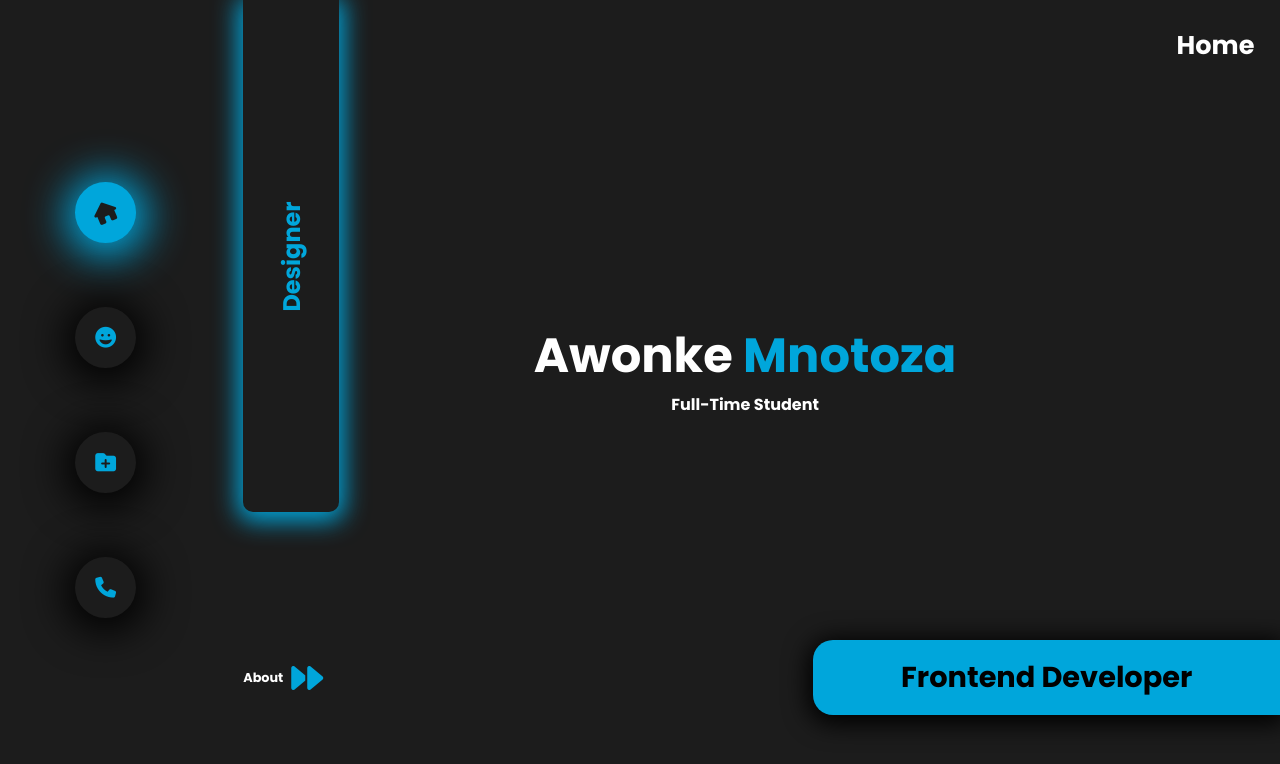
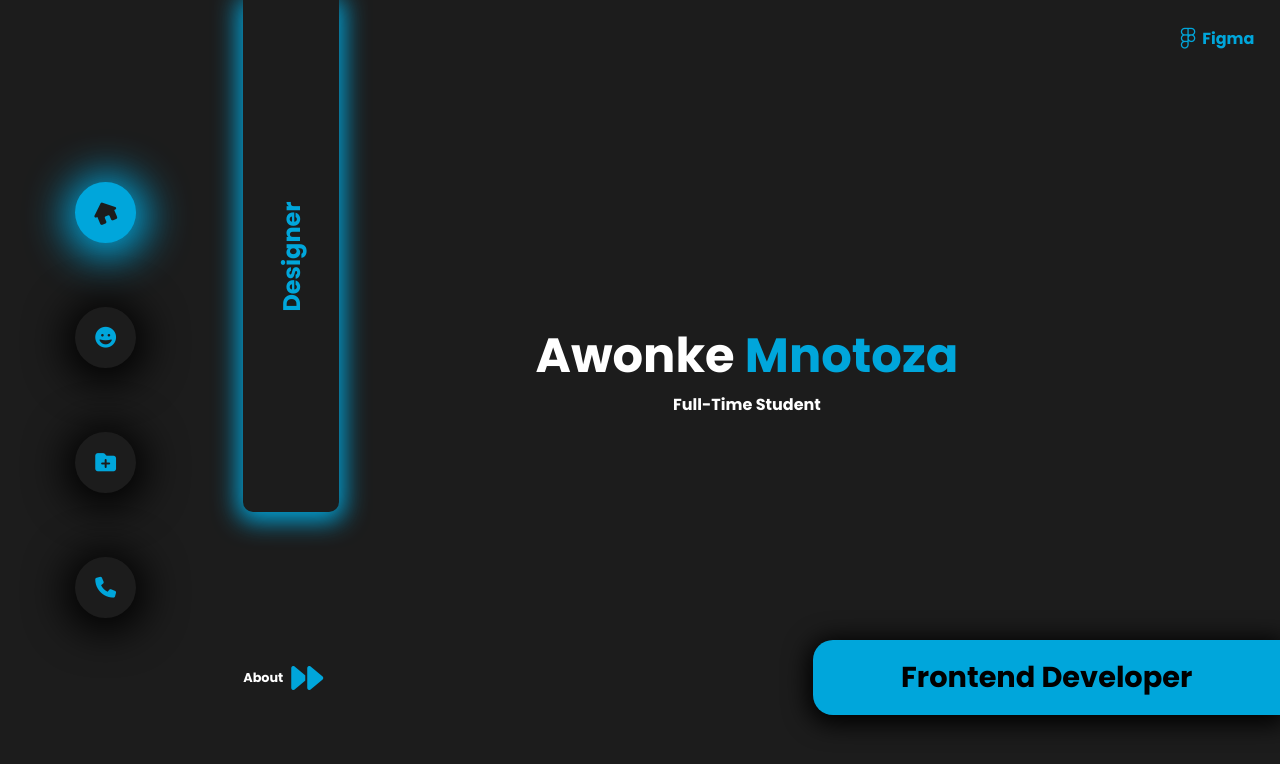
Before and after one commit to contawo/contawo-first-portfolio, a React (Create React App) app: page / in a window 1280 px wide. Shown: the top 764 px of the page. Built offline with nearby package versions, Linux system fonts and the light colour scheme.

Commit message:
Adding a figma link

```diff
--- a/src/pages/Home.js
+++ b/src/pages/Home.js
@@ -16,7 +16,10 @@ const Home = () => {
                         <h2>Full-Time Student</h2>
                     </div>
                     <div className='home-title'>
-                        <h1>Home</h1>
+                        <a href="https://www.figma.com/file/gvCz4hK6cgoxVewcGaq17X/My-Profile-Design?node-id=0%3A1" target="_blank" rel="noopener noreferrer" className='resume'>
+                            <i class="fa-brands fa-figma"></i>
+                            <h1>Figma</h1>
+                        </a>
                     </div>
                 </div>
                 <div className='awonke-title-mobile'>
```
